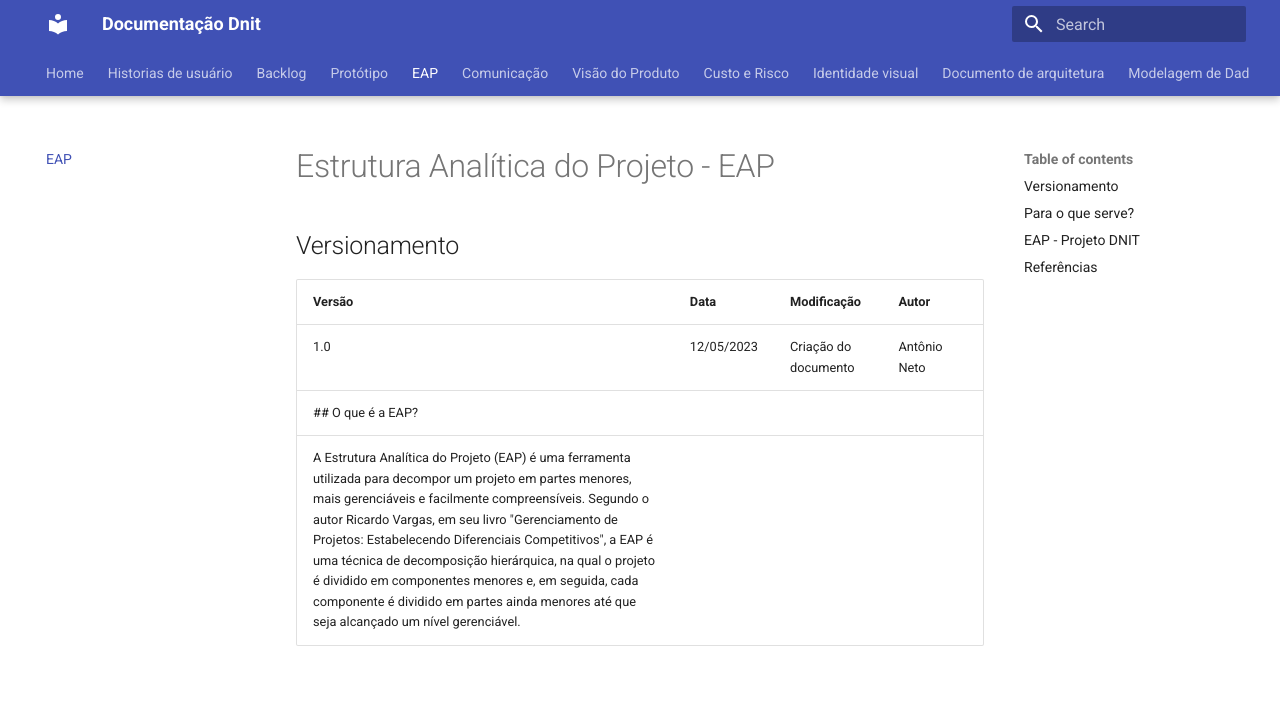
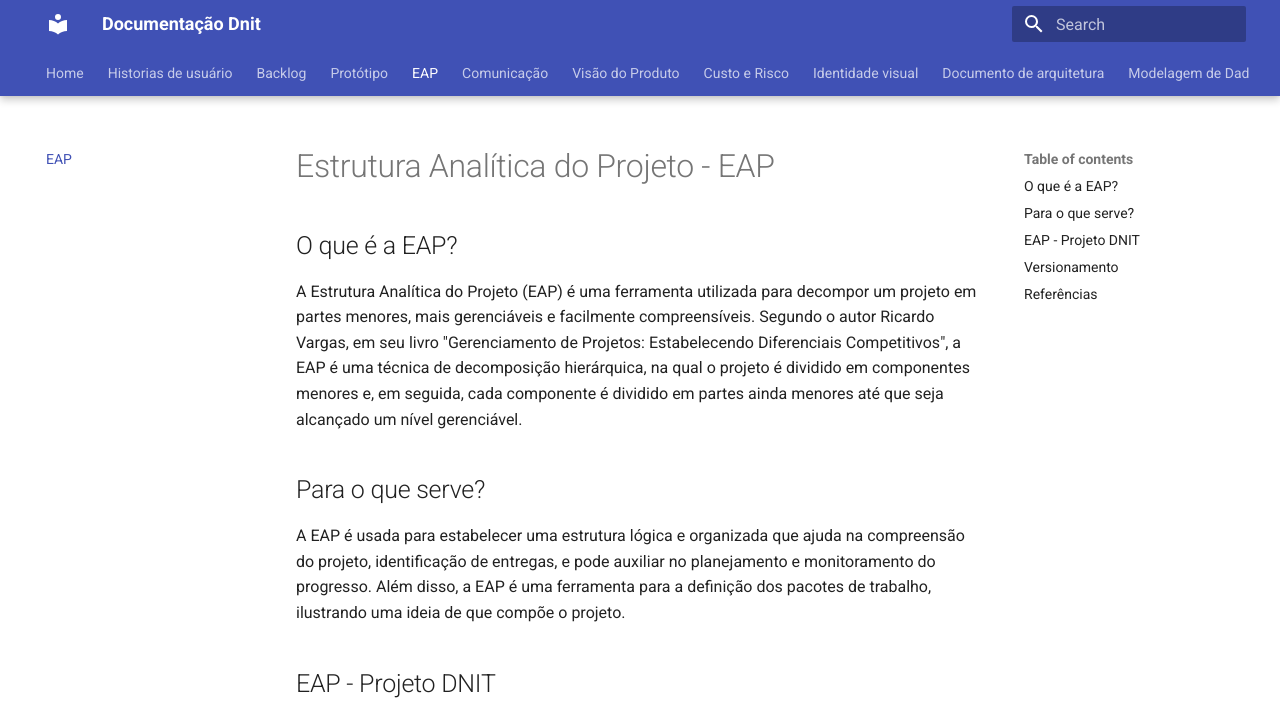
Before and after one commit to fga-eps-mds/2023-1-Dnit-DOC, an MkDocs documentation site: the page built from docs/docs/EAP/eap.md, in a window 1280 px wide and 1400 px high. Shown: the top 707 px of the window. Built offline with MkDocs 1.6.1 and Material for MkDocs 9.7.7, drawn with Linux system fonts in a browser that asks for light colours; some of the changed lines change nothing that is shown; some of the changed text lies outside the part shown.

Commit message:
Adicionando gráfico de Gantt
Co-authored-by: Isadora Soares <isadoragalvaoss@gmail.com>

```diff
--- a/docs/docs/EAP/eap.md
+++ b/docs/docs/EAP/eap.md
@@ -1,8 +1,5 @@
 # Estrutura Analítica do Projeto - EAP
-## Versionamento
-| Versão | Data | Modificação | Autor |
-|--|--|--|--|
-|1.0| 12/05/2023 | Criação do documento | Antônio Neto |
+
 ## O que é a EAP?
 A Estrutura Analítica do Projeto (EAP) é uma ferramenta utilizada para decompor um projeto em partes menores, mais gerenciáveis e facilmente compreensíveis. Segundo o autor Ricardo Vargas, em seu livro "Gerenciamento de Projetos: Estabelecendo Diferenciais Competitivos", a EAP é uma técnica de decomposição hierárquica, na qual o projeto é dividido em componentes menores e, em seguida, cada componente é dividido em partes ainda menores até que seja alcançado um nível gerenciável.
 
@@ -13,6 +10,12 @@
 
 <iframe style="border: 1px solid rgba(0, 0, 0, 0.1);" width="800" height="450" src="https://www.figma.com/embed?embed_host=share&url=https%3A%2F%2Fwww.figma.com%2Ffile%2FL8soB7KXLzrHJfdXUMImpH%2FWork-Breakdown-Structure-(Copy)%3Ftype%3Dwhiteboard%26node-id%3D0%253A1%26t%3DETiIaiUVVrn4UJvm-1" allowfullscreen></iframe>
 
+## Versionamento
+| Versão | Data | Modificação | Autor |
+|--|--|--|--|
+|1.0| 12/05/2023 | Criação do documento | Antônio Neto |
+|2.0| 24/05/2023 | Ajustes no EAP | Antônio Neto e Isadora |
+
 ## Referências
 
 LIMA, V. R. O que é a Estrutura Analítica do Projeto (EAP). 2021. Disponível em: https://www.youtube.com/watch?v=TS9eciG-Ddw. Acesso em: 11 maio 2023.
--- /dev/null
+++ b/docs/docs/gestaoDoProjeto/graficoGantt.md
@@ -0,0 +1,14 @@
+# Gráfico de Gantt
+
+O Gráfico de Gantt é uma ferramenta essencial no gerenciamento de projetos, proporcionando uma representação visual clara e organizada do planejamento e programação das atividades ao longo do tempo. Ele permite acompanhar o progresso, tomar decisões informadas e garantir o cumprimento dos prazos.
+
+Esse tipo de gráfico é composto por barras horizontais que representam as tarefas do projeto. Cada barra indica a duração e a posição relativa das atividades, facilitando a visualização da ordem em que elas devem ser executadas. Além disso, é possível identificar as dependências entre as tarefas, o que auxilia na identificação de possíveis atrasos e no ajuste do cronograma.
+
+Por meio do Gráfico de Gantt, é possível criar uma visão clara das atividades do projeto, destacando marcos importantes e prazos críticos. Ele é uma poderosa ferramenta de planejamento, comunicação e controle, permitindo uma gestão eficiente do tempo e dos recursos disponíveis. Com isso, as equipes podem trabalhar de forma mais organizada, colaborativa e produtiva, contribuindo para o sucesso do projeto.
+
+<iframe style="border: 1px solid rgba(0, 0, 0, 0.1);" width="800" height="450" src="https://www.figma.com/embed?embed_host=share&url=https%3A%2F%2Fwww.figma.com%2Ffile%2Fq5wY435U3iUACd6xhPLOzt%2FGantt-Chart-(Community)%3Ftype%3Ddesign%26node-id%3D0%253A1%26t%3DlLmaJTBLLdW6EEQ9-1" allowfullscreen></iframe>
+
+## Versionamento
+| Versão | Data | Modificação | Autor |
+|--|--|--|--|
+|1.0| 26/05/2023 | Criação do documento | Antônio Neto e Isadora |
--- a/docs/mkdocs.yml
+++ b/docs/mkdocs.yml
@@ -18,6 +18,7 @@
   - Custo e Risco:
     - Plano de Riscos: gestaoDoProjeto/planoDeRisco.md
     - Plano de Custos: gestaoDoProjeto/planoDeCusto.md
+    - Gráfico de Gantt: gestaoDoProjeto/graficoGantt.md
   - Identidade visual: identidadeVisual/identidadeVisual.md
   - Documento de arquitetura: projeto/arquitetura.md
   - Modelagem de Dados: modelagemDados/modelagemDeDados.md
```
